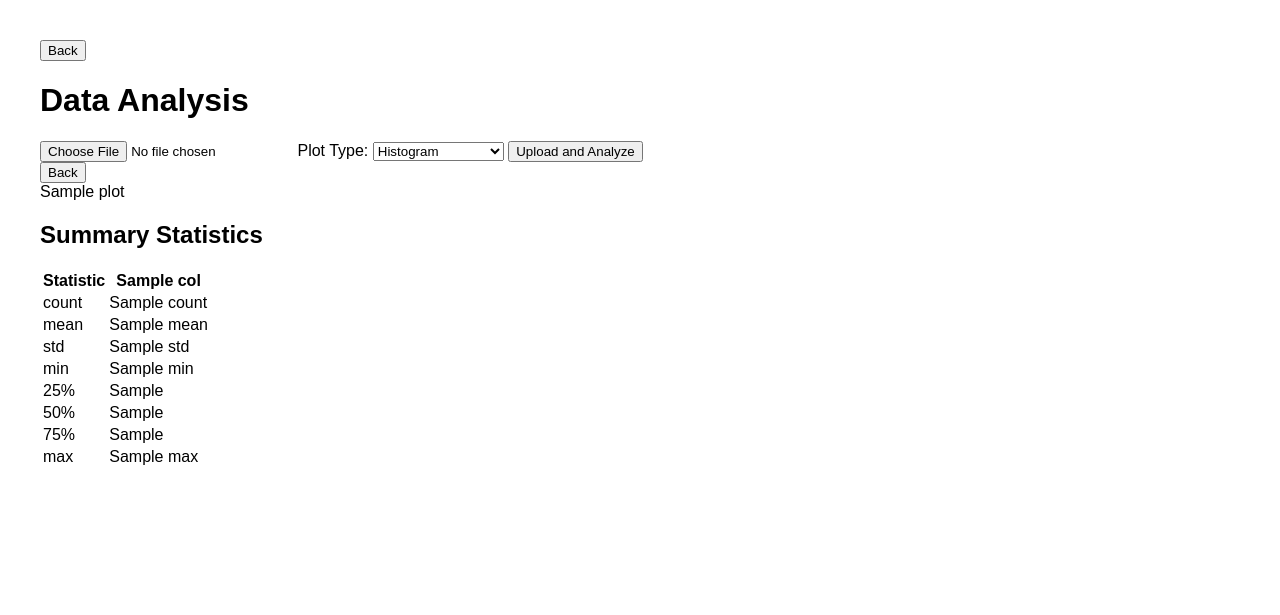
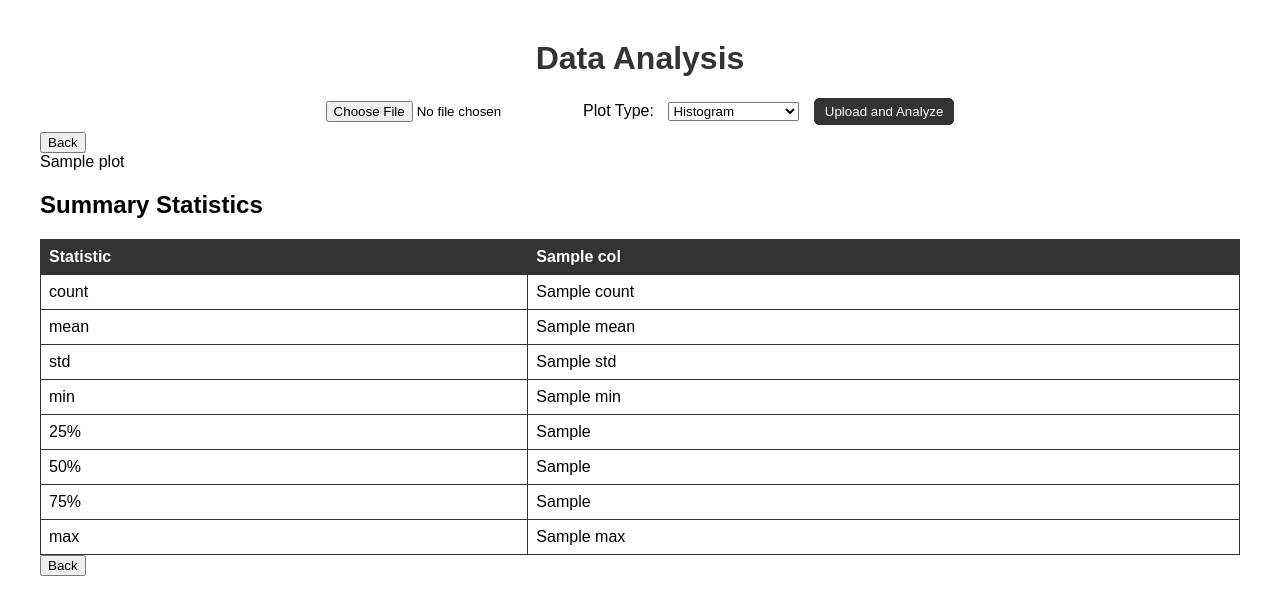
Before and after one commit to sushiselite/datavizualizer, a Flask app: template templates/data_analysis.html in a window 1280 px wide. Shown: the top 615 px of the page. Run offline with Flask 2, Linux system fonts and the light colour scheme; the template is opened without the code that fills it: most values are stand-ins (such as "Sample title", 1, 10 or a date in 2020); some libraries are stand-ins or nearby versions.

Commit message:
data_analysis html updated

```diff
--- a/templates/data_analysis.html
+++ b/templates/data_analysis.html
@@ -3,19 +3,101 @@
 <head>
     <meta charset="UTF-8">
     <title>Data Analysis</title>
+    <script src="https://cdn.plot.ly/plotly-latest.min.js"></script>
     <style>
         body {
             font-family: Arial, sans-serif;
             margin: 40px;
         }
+
+        h1 {
+            text-align: center;
+            color: #333;
+        }
+
+        ul {
+            list-style: none;
+            padding: 0;
+            text-align: center;
+            margin-top: 20px;
+        }
+
+        li {
+            display: inline-block;
+            margin-right: 10px;
+        }
+
+        a {
+            text-decoration: none;
+            color: #333;
+            padding: 5px 10px;
+            border: 1px solid #333;
+            border-radius: 5px;
+        }
+
+        a:hover {
+            background-color: #333;
+            color: #fff;
+        }
+
+        form {
+            text-align: center;
+            margin-top: 20px;
+        }
+
+        input[type="file"] {
+            margin-bottom: 10px;
+        }
+
+        label {
+            margin-right: 10px;
+        }
+
+        select {
+            margin-right: 10px;
+        }
+
+        button[type="submit"] {
+            padding: 5px 10px;
+            border: 1px solid #333;
+            border-radius: 5px;
+            background-color: #333;
+            color: #fff;
+        }
+
+        button[type="submit"]:hover {
+            background-color: #666;
+        }
+
+        p#error-message {
+            text-align: center;
+            color: #ff0000;
+        }
+
         #loading-message {
+            text-align: center;
             display: none;
+        }
+
+        table {
+            margin-top: 20px;
+            border-collapse: collapse;
+            width: 100%;
+        }
+
+        th, td {
+            border: 1px solid #333;
+            padding: 8px;
+            text-align: left;
+        }
+
+        th {
+            background-color: #333;
+            color: #fff;
         }
     </style>
 </head>
 <body>
-    <button onclick="window.history.back();">Back</button>
-
     <h1>Data Analysis</h1>
 
     <!-- Display flash messages -->
@@ -45,7 +127,7 @@
         </select>
         <button type="submit">Upload and Analyze</button>
         {% if error_message %}
-            <p>{{ error_message }}</p>
+            <p id="error-message">{{ error_message }}</p>
         {% endif %}
     </form>
 
@@ -91,5 +173,27 @@
             document.getElementById("loading-message").style.display = "block";
         });
     </script>
+
+    <script>
+        // Adjust Plotly scatter matrix configuration
+        var scatterMatrix = document.getElementById("scatter-matrix");
+        if (scatterMatrix) {
+            var config = scatterMatrix.layout;
+            config.yaxis.tickangle = -90;
+            Plotly.newPlot(scatterMatrix, scatterMatrix.data, config);
+        }
+    </script>
+
+    <script>
+        // Show back button if history is available
+        if (window.history.length > 1) {
+            var backButton = document.createElement("button");
+            backButton.innerText = "Back";
+            backButton.addEventListener("click", function() {
+                window.history.back();
+            });
+            document.body.appendChild(backButton);
+        }
+    </script>
 </body>
 </html>
```
